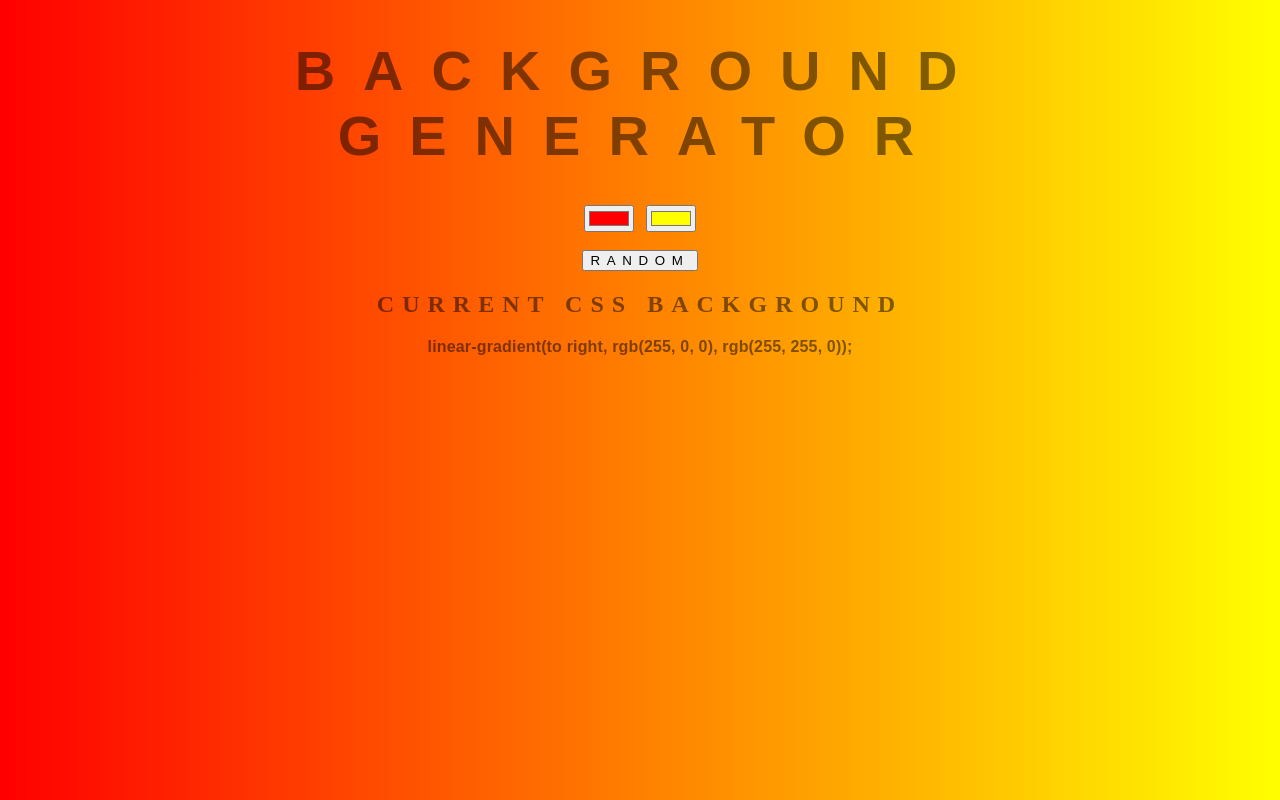
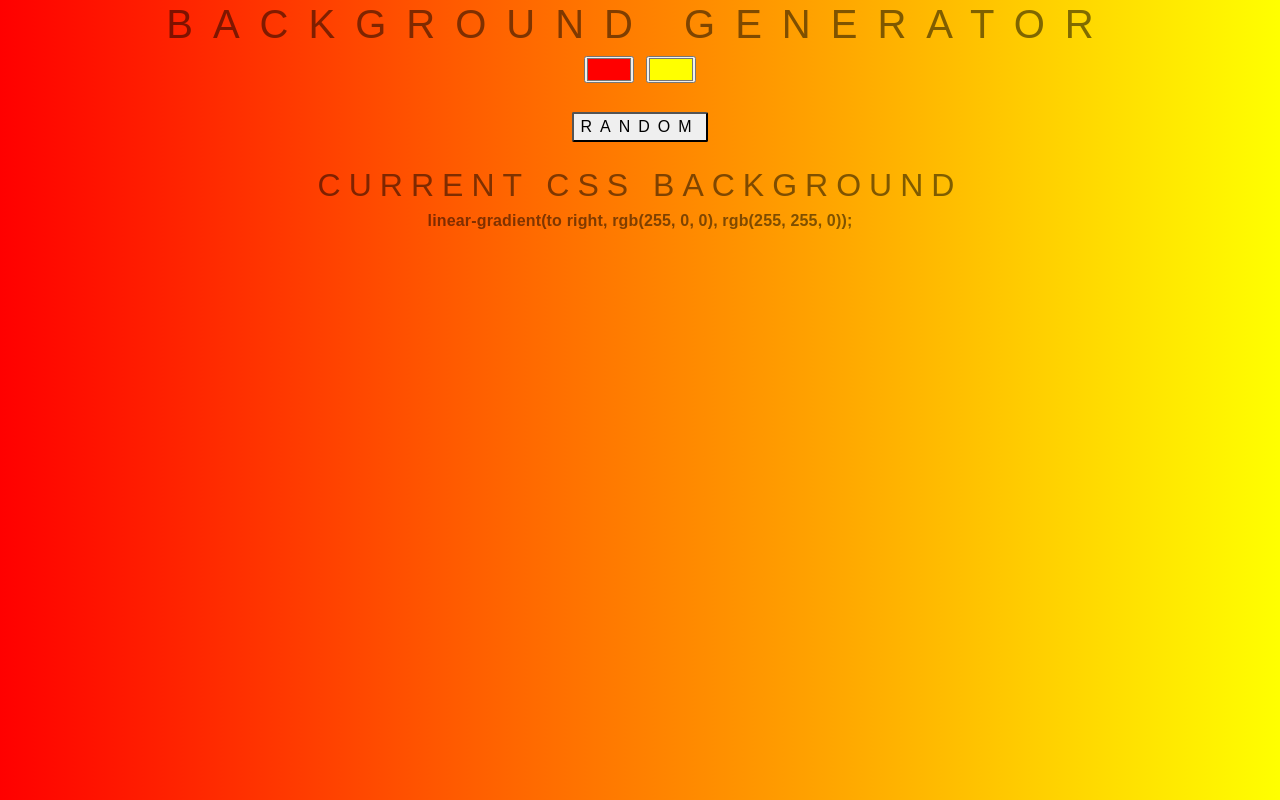
Before and after one commit to mauroarcidiacono/simple-vainilla-js-projects, a plain HTML site: page background-color-gradient/index.html in a window 1280 px wide. Drawn offline with nearby package versions, Linux system fonts and the light colour scheme.

Commit message:
Update style.css

```diff
--- a/background-color-gradient/index.html
+++ b/background-color-gradient/index.html
@@ -4,8 +4,13 @@
     <meta charset="UTF-8">
     <meta http-equiv="X-UA-Compatible" content="IE=edge">
     <meta name="viewport" content="width=device-width, initial-scale=1.0">
+    <title>Background Generator</title>
+
+    <!-- Bootstrap CSS -->
+    <link href="https://cdn.jsdelivr.net/npm/bootstrap@5.3.0-alpha1/dist/css/bootstrap.min.css" rel="stylesheet" integrity="sha384-GLhlTQ8iRABdZLl6O3oVMWSktQOp6b7In1Zl3/Jr59b6EGGoI1aFkw7cmDA6j6gD" crossorigin="anonymous">
+
+    <!-- CSS -->
     <link rel="stylesheet" href="style.css" type="text/css">
-    <title>Background Generator</title>
 </head>
 <body id="gradient">
     <h1>Background Generator</h1>
@@ -13,8 +18,12 @@
     <input class="color2" type="color" name="color2">
     <br><br>
     <button>Random</button>
+    <br>
+    <br>
     <h2>Current CSS Background</h2>
     <h3></h3>
     <script src="script.js"></script>
+    <!-- Bootstrap JS -->
+    <script src="https://cdn.jsdelivr.net/npm/bootstrap@5.3.0-alpha1/dist/js/bootstrap.bundle.min.js" integrity="sha384-w76AqPfDkMBDXo30jS1Sgez6pr3x5MlQ1ZAGC+nuZB+EYdgRZgiwxhTBTkF7CXvN" crossorigin="anonymous"></script>
 </body>
 </html>
--- a/background-color-gradient/style.css
+++ b/background-color-gradient/style.css
@@ -1,27 +1,37 @@
+html, body {
+    margin: 0 auto;
+    height: 100%;
+    max-width: 100%;
+    overflow-x: hidden;
+}
+
 body {
-	font: 'Raleway', sans-serif;
+	font-family: 'Raleway', sans-serif;
     color: rgba(0,0,0,.5);
     text-align: center;
     text-transform: uppercase;
     letter-spacing: .5em;
     top: 15%;
-	background: linear-gradient(to right, red , yellow); /* Standard syntax */
+	background: linear-gradient(to right, red , yellow);
+    background-attachment: fixed;
+    background-repeat: no-repeat;
 }
 
 button {
-    font: 'Raleway', sans-serif;
+    font-family: 'Raleway', sans-serif;
     text-align: center;
     text-transform: uppercase;
     letter-spacing: .5em;
+    border-radius: 2px;
 }
 
 h1 {
-    font: 600 3.5em 'Raleway', sans-serif;
+    /* font: 600 3.5em 'Raleway', sans-serif; */
     color: rgba(0,0,0,.5);
     text-align: center;
     text-transform: uppercase;
     letter-spacing: .5em;
-    width: 100%;
+    /* width: 100vw; */
 }
 
 h3 {
@@ -31,3 +41,10 @@ h3 {
     text-transform: none;
     letter-spacing: 0.01em;
 }
+
+@media only screen and (max-width: 700px) {
+
+    h1 {
+        font-family: 'Raleway', sans-serif;
+    }
+}
```
